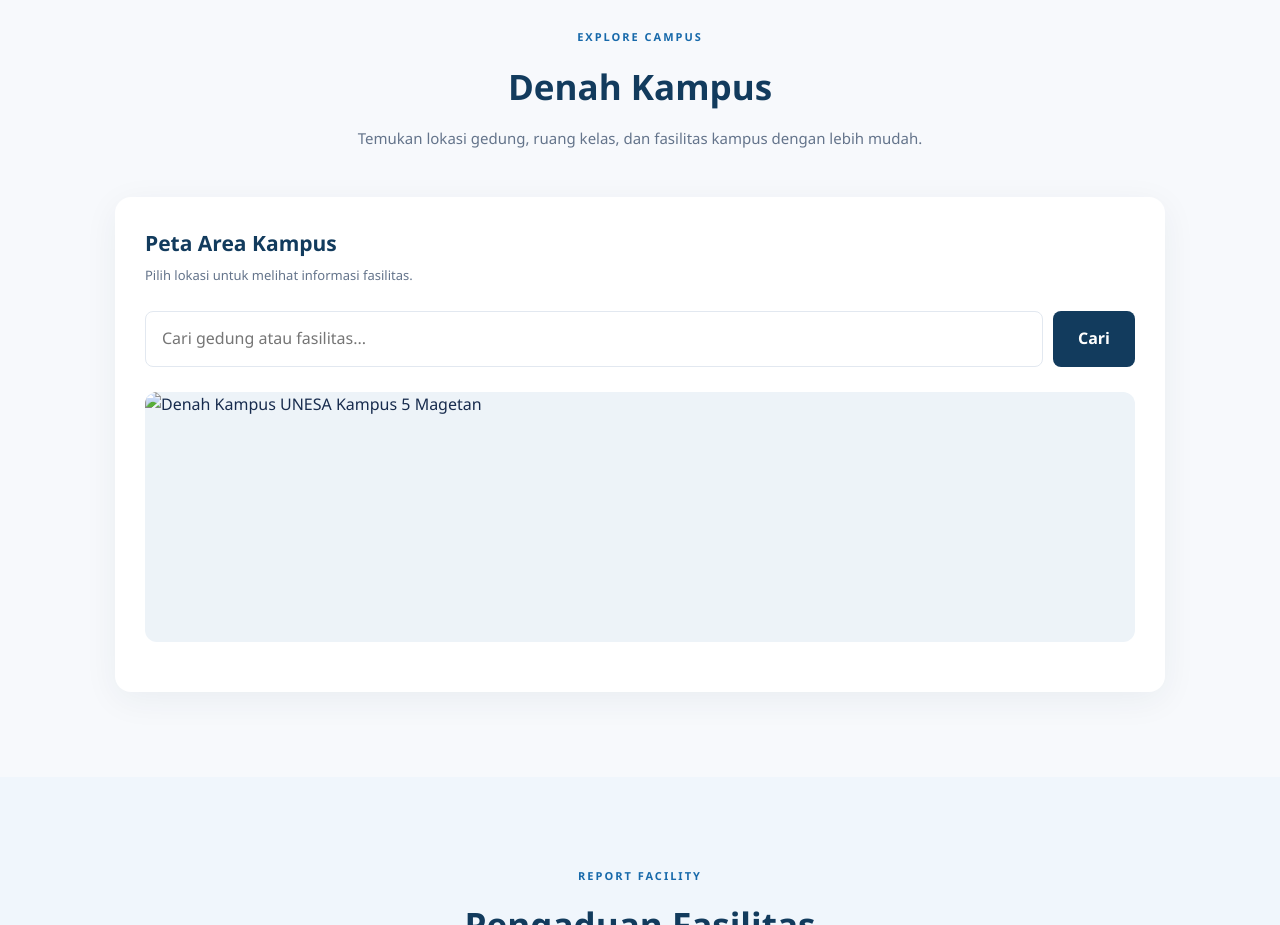
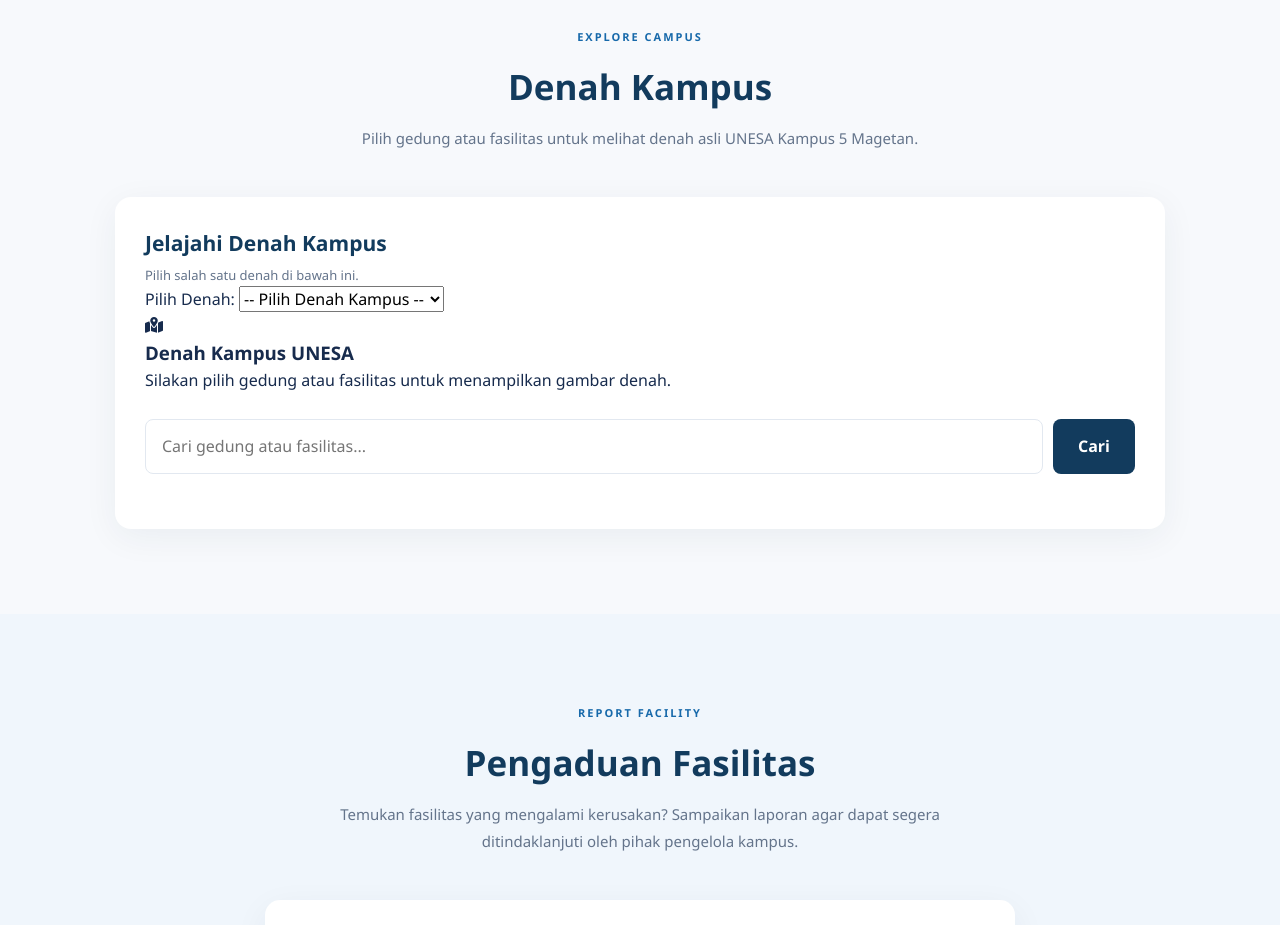
Before and after one commit to nadhifaaa23/UNESAKSES-TRINOVA-, a plain HTML site: page index.html in a window 1280 px wide. Shown: the part 2380-3305 px from the top of the page. Drawn offline with nearby package versions, Linux system fonts and the light colour scheme.

Commit message:
mengubah index.html

```diff
--- a/index.html
+++ b/index.html
@@ -97,6 +97,7 @@
     </section>
 
 
+
 <!-- DENAH KAMPUS -->
 <section class="section" id="denah">
 
@@ -104,16 +105,42 @@
         <span>EXPLORE CAMPUS</span>
         <h2>Denah Kampus</h2>
         <p>
-                Temukan lokasi gedung, ruang kelas,
-                dan fasilitas kampus dengan lebih mudah.
+            Pilih gedung atau fasilitas untuk melihat denah
+            asli UNESA Kampus 5 Magetan.
         </p>
     </div>
 
     <div class="map-container">
 
         <div class="map-info">
-                <h3>Peta Area Kampus</h3>
-                <p>Pilih lokasi untuk melihat informasi fasilitas.</p>
+            <h3>Jelajahi Denah Kampus</h3>
+            <p>Pilih salah satu denah di bawah ini.</p>
+        </div>
+
+        <div class="denah-selector">
+            <label for="denahSelect">Pilih Denah:</label>
+
+            <select id="denahSelect">
+                <option value="">-- Pilih Denah Kampus --</option>
+                <option value="lab">Gedung Lab Meranggen</option>
+                <option value="mg101">Gedung 1 - Lantai 1</option>
+                <option value="mg102">Gedung 1 - Lantai 2</option>
+                <option value="mg103">Gedung 1 - Lantai 3</option>
+                <option value="mg104">Gedung 1 - Lantai 4</option>
+                <option value="foodcourt">Food Court</option>
+                <option value="masjid">Masjid</option>
+            </select>
+        </div>
+
+        <div class="denah-display" id="denahDisplay">
+            <div class="denah-placeholder">
+                <i class="fa-solid fa-map-location-dot"></i>
+                <h3>Denah Kampus UNESA</h3>
+                <p>
+                    Silakan pilih gedung atau fasilitas
+                    untuk menampilkan gambar denah.
+                </p>
+            </div>
         </div>
 
         <div class="map-search">
@@ -122,17 +149,7 @@
                 id="searchLocation"
                 placeholder="Cari gedung atau fasilitas..."
             >
-
             <button id="searchButton">Cari</button>
-            </div>
-
-            <div class="map-image">
-                <img
-                    src="assets/denah-kampus.jpg"
-                    alt="Denah Kampus UNESA Kampus 5 Magetan"
-                >
-
-                <div id="mapMarkers"></div>
         </div>
 
         <div id="locationResults" class="location-results"></div>
```
Lines whose indentation alone changed are shown as unchanged.
